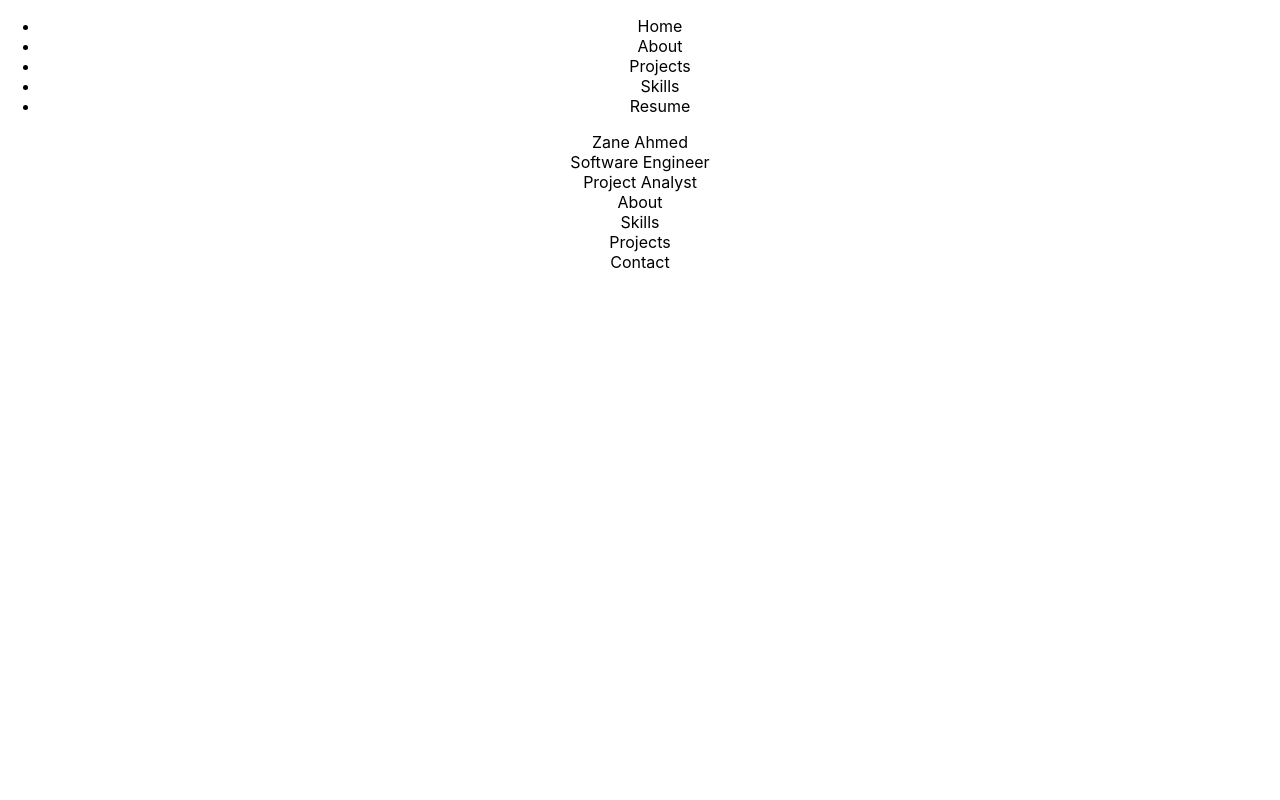
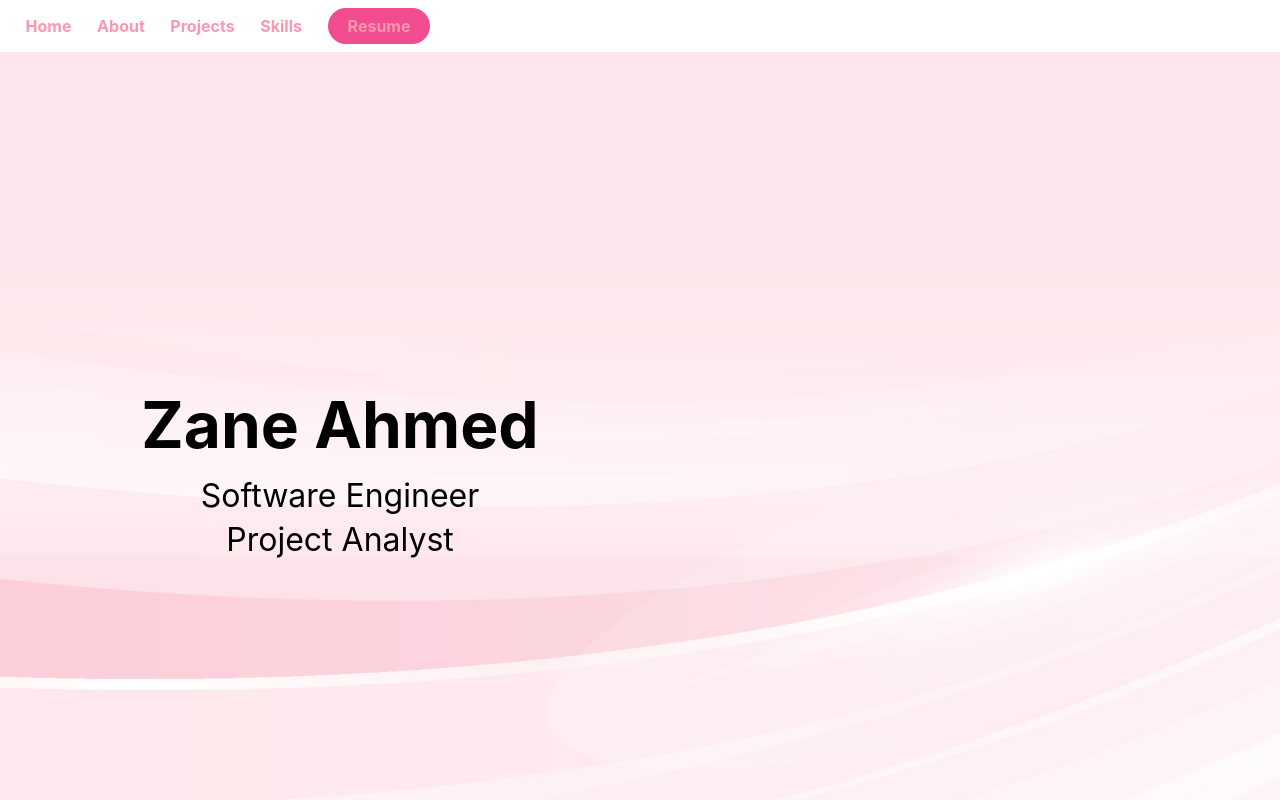
Before and after one commit to zaneahmed1/zane-portfolio, a React (Create React App) app: page / in a window 1280 px wide. Shown: the top 800 px of the page. Built offline with nearby package versions, Linux system fonts and the light colour scheme.

Commit message:
add home background

```diff
--- a/src/App.js
+++ b/src/App.js
@@ -11,10 +11,10 @@ function App() {
   return (
     <div className="App">
 <Navbar />
-<Home />
-<About/>
-<Skills/>
-<Projects/>
+<Home id="home"/>
+<About id="about"/>
+<Skills id="skills" />
+<Projects id="projects" />
 <Contact/>
     </div>
   );
--- /dev/null
+++ b/src/Components/Home.css
@@ -0,0 +1,57 @@
+/* Home.css */
+.home-container {
+    display: flex;
+    justify-content: space-between;
+    align-items: center;
+    padding: 20px;
+    min-height: 100vh;
+    max-width: 100vw;
+    background-image: url('./homebackground.jpg');
+  background-size: cover;
+  background-repeat: no-repeat;
+  background-attachment: fixed;
+  }
+
+  .home-left {
+    flex: 1;
+    text-align: center;
+    padding: 20px;
+  }
+
+  .name {
+    font-size: 8vh;
+    font-weight: bold;
+    padding-bottom: 1vh;
+  }
+
+  .role {
+    font-size: 4vh;
+    margin-top: 5px;
+  }
+
+  .home-right {
+    flex: 1;
+  }
+
+  .circle-container {
+    display: flex;
+    justify-content: center;
+    align-items: center;
+  }
+
+  /* .circle-left,
+  .circle-right {
+    width: 25vw;
+    height: 50vh;
+    background-color: #007acc;
+    border-radius: 50%;
+    opacity: 0.9;
+  }
+
+  .circle-left {
+
+  }
+
+  .circle-right {
+    margin-left: -10vw;
+  } */
--- a/src/Components/Home.js
+++ b/src/Components/Home.js
@@ -1,16 +1,19 @@
 import React from 'react'
+import './Home.css'
 
 export default function Home() {
   return (
-    <div>
+    <div className='home-container'>
         <div className='home-left'>
-        <div>Zane Ahmed</div>
-        <div>Software Engineer</div>
-        <div>Project Analyst</div>
+        <div className='name'>Zane Ahmed</div>
+        <div className='role'>Software Engineer</div>
+        <div className='role'>Project Analyst</div>
         </div>
         <div className='home-right'>
+          <div className='circle-container'>
             <div className='circle-left'></div>
             <div className='circle-right'></div>
+          </div>
             </div>
     </div>
       )
--- /dev/null
+++ b/src/Components/Navbar.css
@@ -0,0 +1,38 @@
+/* App.css */
+.sticky-navbar {
+    position: sticky;
+    top: 0;
+    z-index: 100;
+    background-color: transparent;
+  }
+
+  .sticky-navbar ul {
+    list-style: none;
+    padding: 0;
+    display: flex;
+  }
+  .resumeButton{
+    background-color: #F14C8F;
+    color: white;
+    border: none;
+    padding: 8px 20px;
+    border-radius: 30px;
+    font-weight: bold;
+    cursor: pointer;
+    transition: all 0.3s ease-in-out;
+  }
+
+  .sticky-navbar li {
+    margin-left: 2vw;
+  }
+
+  .sticky-navbar a {
+    text-decoration: none;
+    color: #FB97AE;
+    font-weight: bold;
+    cursor: pointer;
+  }
+
+  .sticky-navbar a.active {
+    color: #ff5722;
+  }
--- a/src/Components/Navbar.js
+++ b/src/Components/Navbar.js
@@ -1,25 +1,71 @@
-import React from 'react'
-import {Link, animateScroll as scroll} from 'react-scroll'
-import { saveAs } from 'file-saver';
-import Resume from '.././resume.pdf'
+import React from "react";
+import { Link, animateScroll as scroll } from "react-scroll";
+import { saveAs } from "file-saver";
+import Resume from ".././resume.pdf";
+import "./Navbar.css"
 
 export default function Navbar() {
-    const scrollToTop = () => {
-        scroll.scrollToTop();
-    }
-    const downloadResume = () => {
-        saveAs(Resume, "ZaneAhmedResume.pdf");
-      };
+  const scrollToTop = () => {
+    scroll.scrollToTop();
+  };
+  const downloadResume = () => {
+    saveAs(Resume, "ZaneAhmedResume.pdf");
+  };
 
   return (
     <div>
+      <nav className="sticky-navbar">
         <ul>
-            <li onClick={scrollToTop}>Home</li>
-            <li>About</li>
-            <li>Projects</li>
-            <li>Skills</li>
-            <li onClick={downloadResume}>Resume</li>
+            <li>
+        <Link
+          onCLinkck={scrollToTop}
+          activeClass="active"
+          to="home"
+          spy={true}
+          smooth={true}
+          duration={500}
+        >
+          Home
+        </Link>
+            </li>
+            <li>
+        <Link
+          activeClass="active"
+          to="about"
+          spy={true}
+          smooth={true}
+          duration={500}
+        >
+          About
+        </Link>
+            </li>
+            <li>
+        <Link
+          activeClass="active"
+          to="projects"
+          spy={true}
+          smooth={true}
+          duration={500}
+        >
+          Projects
+        </Link>
+            </li>
+            <li>
+        <Link
+          activeClass="active"
+          to="skills"
+          spy={true}
+          smooth={true}
+          duration={500}
+        >
+          Skills
+        </Link>
+            </li>
+            <li>
+        <Link onClick={downloadResume} className="resumeButton">Resume</Link>
+            </li>
         </ul>
+      </nav>
     </div>
-  )
+  );
 }
```
Also changed, not shown: src/Components/homebackground.jpg (added).
